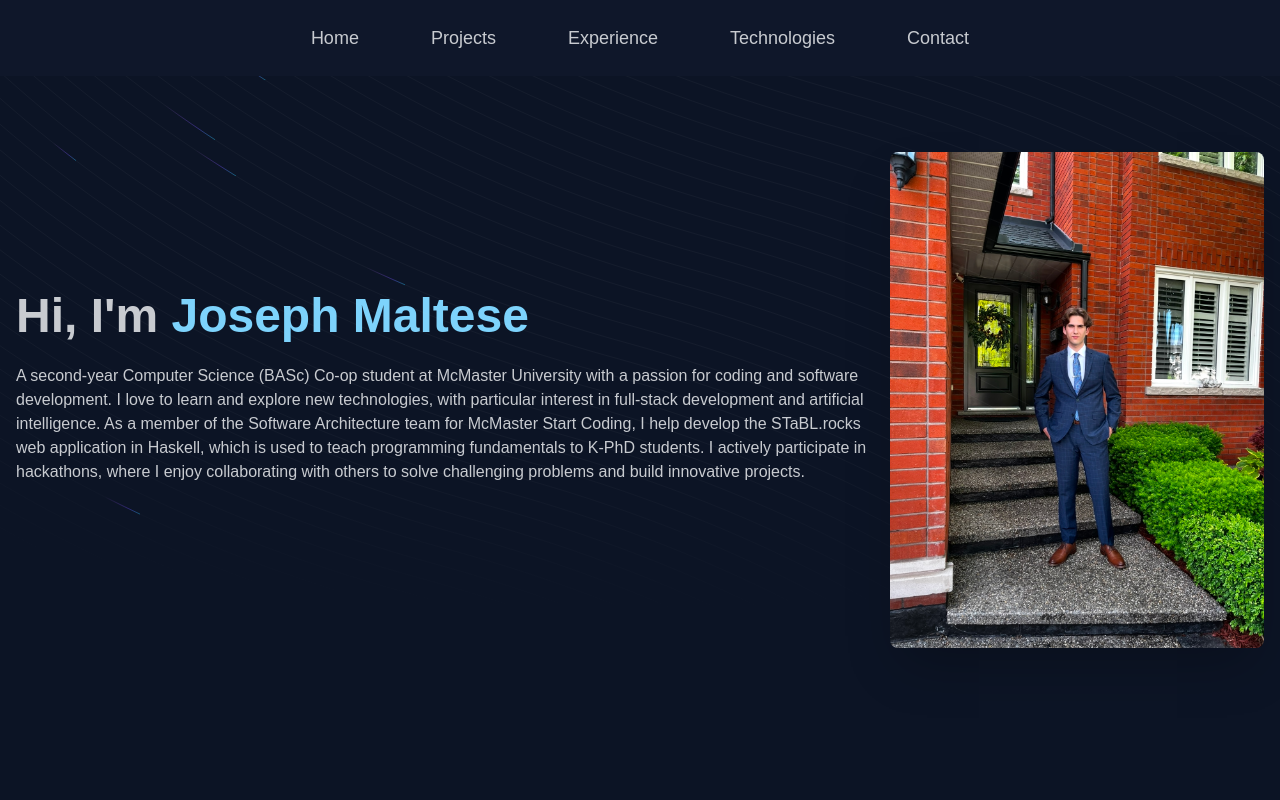
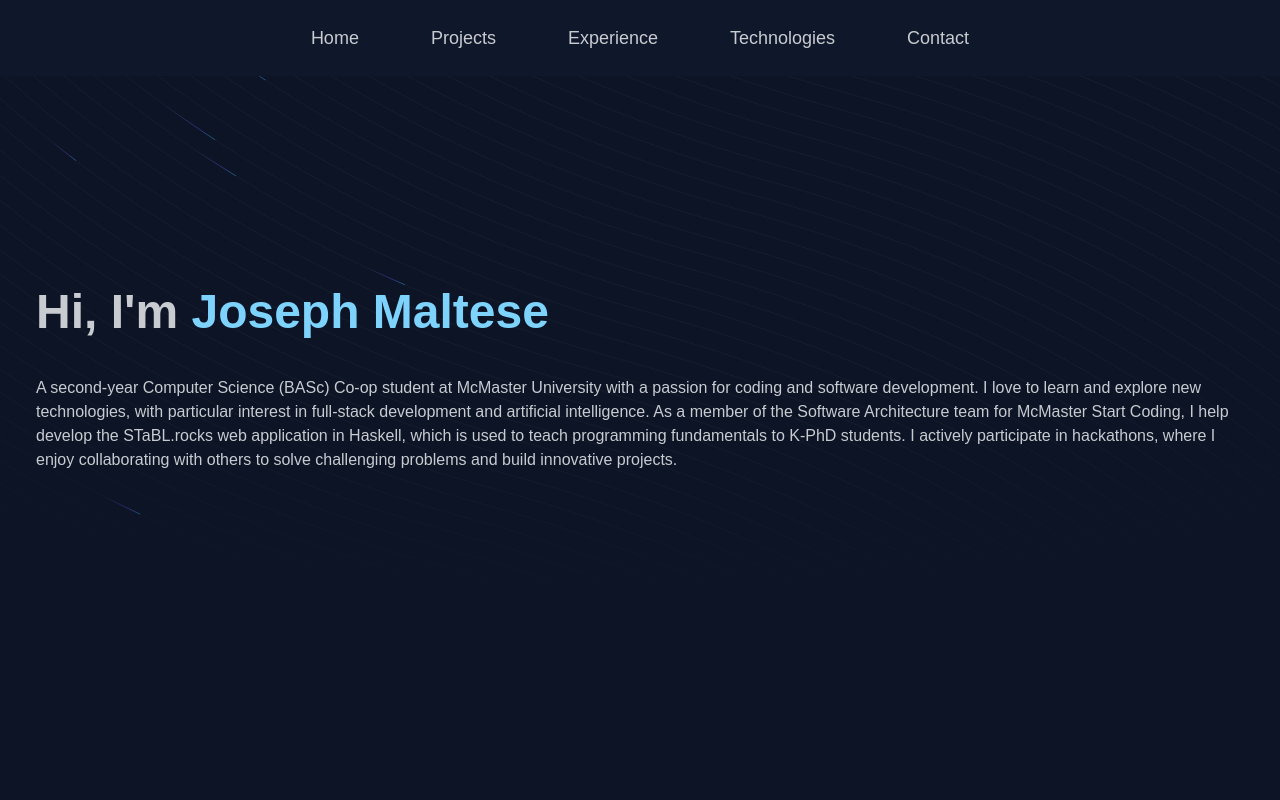
Before and after one commit to JosephMaltese/PortfolioSite, a Next.js app: page / in a window 1280 px wide. Shown: the top 800 px of the page. Built offline with nearby package versions, Linux system fonts and the light colour scheme.

Commit message:
Removed Main Image

```diff
--- a/app/components/LandingContent.tsx
+++ b/app/components/LandingContent.tsx
@@ -1,23 +1,45 @@
 import React from 'react'
+
+// const LandingContent = () => {
+//   return (
+//     <>
+//         <div className="hero bg-base-200 min-h-screen">
+//             <div className="hero-content flex-col lg:flex-row-reverse">
+//                 <img
+//                 src="/selfPortrait.jpg"
+//                 className="w-[70%] h-auto max-w-[80%] rounded-lg shadow-2xl md:w-[30%] md:h-[50%]" />
+//                 <div>
+//                 <h1 className="text-5xl font-bold">Hi, I&apos;m <span className="text-sky-300">Joseph Maltese</span></h1>
+//                 <p className="py-6">
+//                   A second-year Computer Science (BASc) Co-op student at McMaster University with a passion for coding and software development. I love to learn and explore new technologies, with particular
+//                   interest in full-stack development and artificial intelligence. As a member of the Software Architecture team for McMaster
+//                   Start Coding, I help develop the STaBL.rocks web application in Haskell, which is used to teach programming fundamentals
+//                   to K-PhD students. I actively participate in hackathons, where I enjoy collaborating with others to solve challenging problems
+//                   and build innovative projects.
+//                 </p>
+//                 </div>
+//             </div>
+//         </div>
+
+//     </>
+//   )
+// }
 
 const LandingContent = () => {
   return (
     <>
         <div className="hero bg-base-200 min-h-screen">
-            <div className="hero-content flex-col lg:flex-row-reverse">
-                <img
-                src="/selfPortrait.jpg"
-                className="w-[70%] h-auto max-w-[80%] rounded-lg shadow-2xl md:w-[30%] md:h-[50%]" />
-                <div>
-                <h1 className="text-5xl font-bold">Hi, I&apos;m <span className="text-sky-300">Joseph Maltese</span></h1>
-                <p className="py-6">
+            <div className="hero-content">
+              <div className='justify-center'>
+                <h1 className="text-3xl sm:text-5xl font-bold px-5">Hi, I&apos;m <span className="text-sky-300">Joseph Maltese</span></h1>
+                <p className="py-10 px-5">
                   A second-year Computer Science (BASc) Co-op student at McMaster University with a passion for coding and software development. I love to learn and explore new technologies, with particular
                   interest in full-stack development and artificial intelligence. As a member of the Software Architecture team for McMaster
                   Start Coding, I help develop the STaBL.rocks web application in Haskell, which is used to teach programming fundamentals
                   to K-PhD students. I actively participate in hackathons, where I enjoy collaborating with others to solve challenging problems
                   and build innovative projects.
                 </p>
-                </div>
+              </div>
             </div>
         </div>
 
@@ -25,4 +47,5 @@ const LandingContent = () => {
   )
 }
 
+
 export default LandingContent
```
